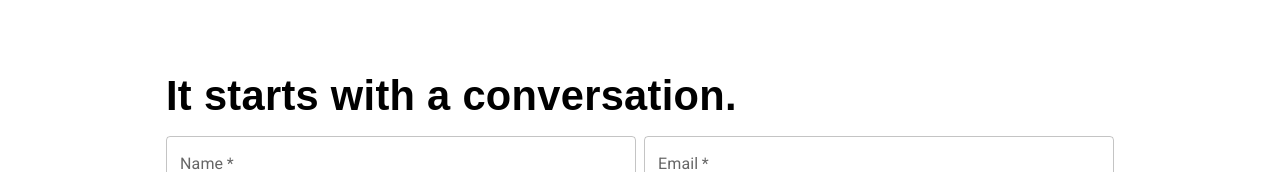
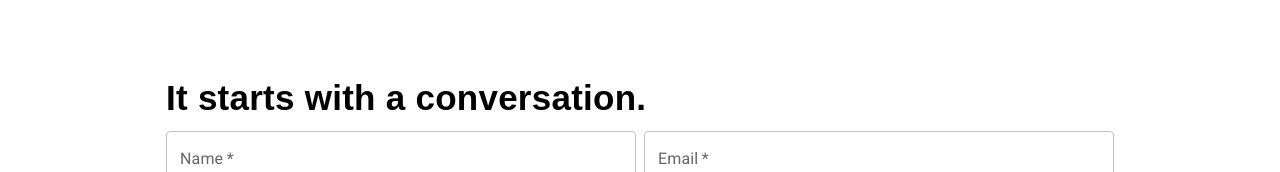
Before and after one commit to anapeksha/Portfolio, a React (Create React App) app: page /contact in a window 1280 px wide. Shown: the part 140-312 px from the top of the page. Built offline with nearby package versions, Linux system fonts and the light colour scheme; no server answers.

Commit message:
formatting

```diff
--- a/src/pages/Contact.tsx
+++ b/src/pages/Contact.tsx
@@ -25,7 +25,7 @@ const Contact = () => {
           variant="h4"
           gutterBottom
           fontWeight="bold"
-					fontSize="5.2vh"
+          fontSize="35px"
           fontFamily="'Karla Variable', sans-serif"
         >
           It starts with a conversation.
```
Lines whose indentation alone changed are shown as unchanged.
